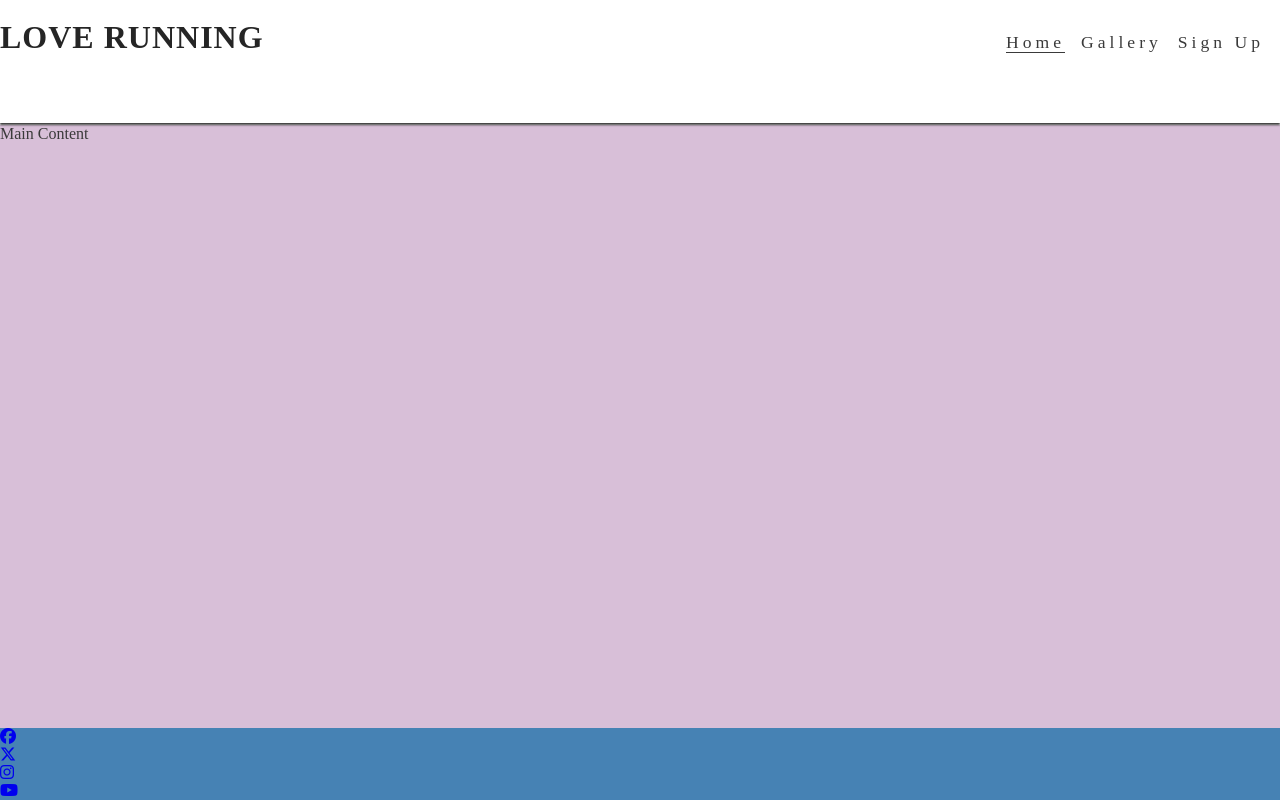
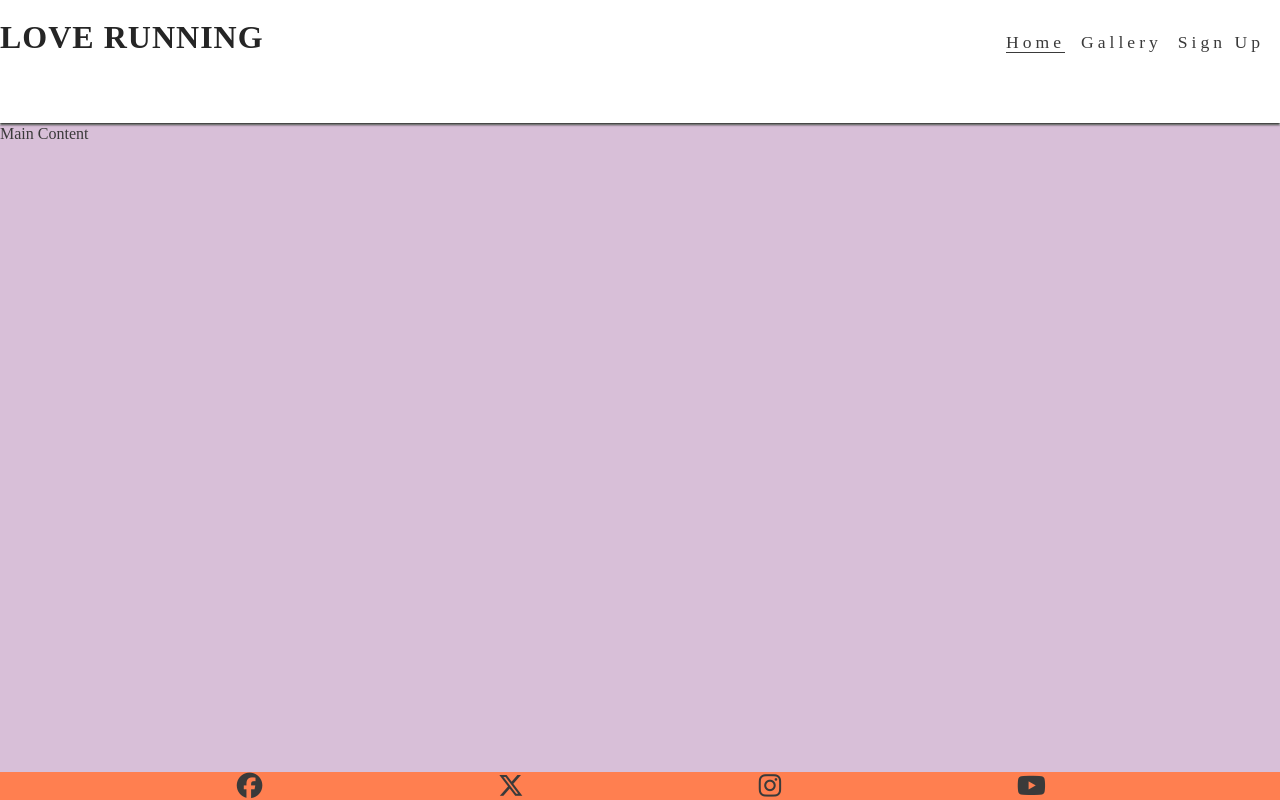
Before and after one commit to Ebuka-martins/LOVE-RUNNING-PROJECT, a plain HTML site: page index.html in a window 1280 px wide. Drawn offline with Linux system fonts and the light colour scheme.

Commit message:
style footer icons for all screen size

```diff
--- a/assets/css/style.css
+++ b/assets/css/style.css
@@ -102,7 +102,24 @@ main {
 
 /* Footer of the website */
 footer {
-    background-color: steelblue;
+    background-color: coral;
+}
+
+/* taget and arrange the social-network ID from html */
+
+#social-network {
+    padding: 20px o;
+    display: flex;
+    text-align: center;
+    justify-content: space-evenly;
+    list-style-type: none;
+}
+
+/* taget the i element from html */
+#social-network i {
+    padding: 5%;
+    font-size: 160%;
+    color: #3a3a3a;
 }
 
 /* media query for laptops and desktop are (992px and up ) */
--- a/index.html
+++ b/index.html
@@ -45,7 +45,7 @@
 
   <!--footer-->
   <footer>
-    <ul>
+    <ul id="social-network">
       <li><a href="https://www.facebook.com/" target="_blank" rel="noopener"
           aria-label="visit our facebook page (open in a new tab)"><i class="fa-brands fa-facebook"></i></a></li>
 
```
